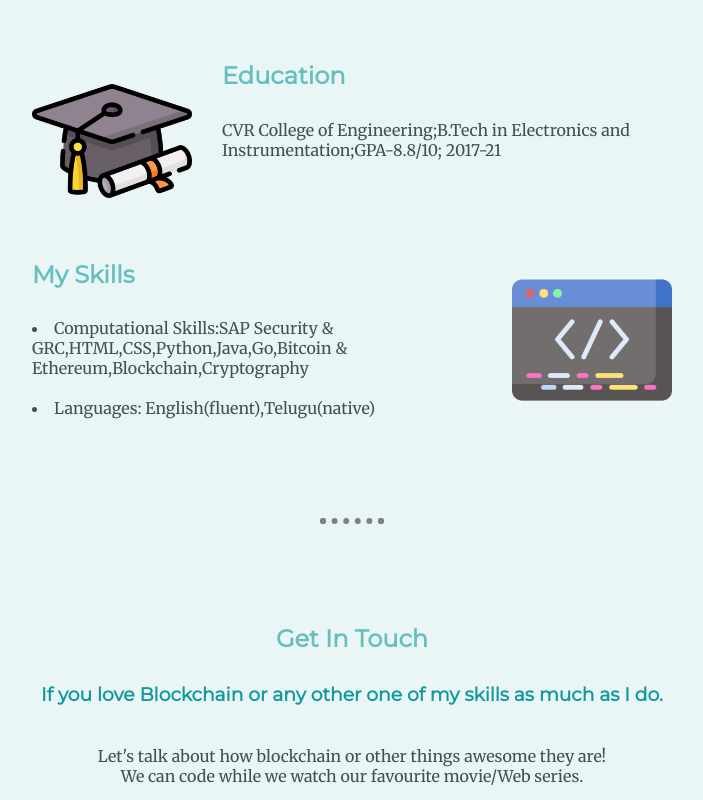
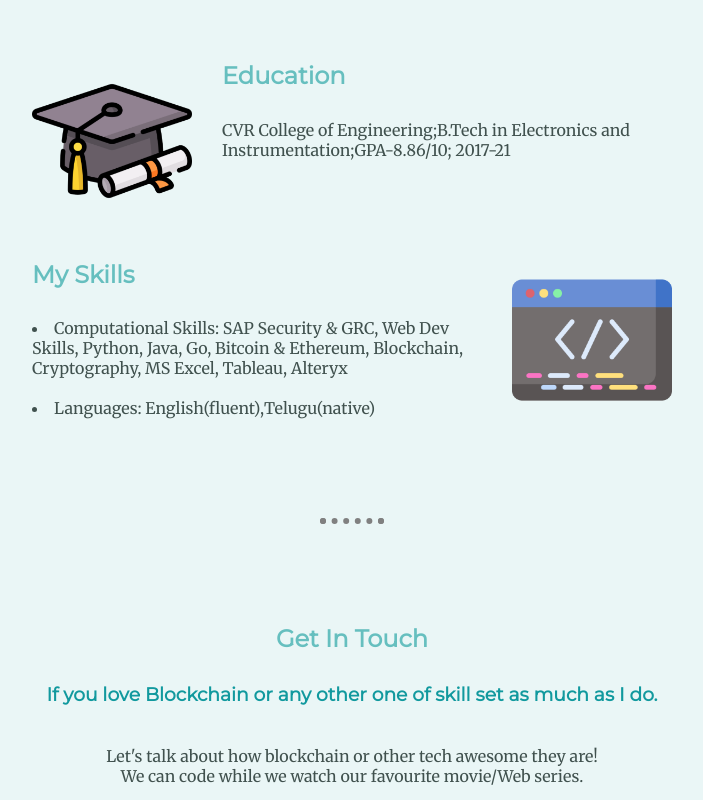
Before and after one commit to guansekhar/cv, a plain HTML site: page index.html in a window 1280 px wide. Shown: the part 1240-2040 px from the top of the page, without its empty margins (288-991 px from the left). Drawn offline with Linux system fonts and the light colour scheme.

Commit message:
Update index.html

```diff
--- a/index.html
+++ b/index.html
@@ -33,7 +33,7 @@
           <img class="Grad" src="graduation-hat.png" alt="Graduation image">
           <h2>Education</h2>
           <p>
-            CVR College of Engineering;B.Tech in Electronics and Instrumentation;GPA-8.8/10; 2017-21
+            CVR College of Engineering;B.Tech in Electronics and Instrumentation;GPA-8.86/10; 2017-21
           </p>
         </div>
         <div class="skill-row">
@@ -41,7 +41,7 @@
           <img class="prog" src="programming.png" alt="Programming">
           <h2>My Skills</h2>
 
-          <li>Computational Skills:SAP Security & GRC,HTML,CSS,Python,Java,Go,Bitcoin & Ethereum,Blockchain,Cryptography</li>
+          <li>Computational Skills: SAP Security & GRC, Web Dev Skills, Python, Java, Go, Bitcoin & Ethereum, Blockchain, Cryptography, MS Excel, Tableau, Alteryx</li>
           <br>
           <li>Languages: English(fluent),Telugu(native)</li>
 
@@ -51,8 +51,8 @@
       <hr>
       <div class="contact-me">
         <h2>Get In Touch</h2>
-        <h3>If you love Blockchain or any other one of my skills as much as I do.</h3>
-        <p class="contact-message">Let's talk about how blockchain or other things awesome they are! We can code while we watch our favourite movie/Web series.</p>
+        <h3>If you love Blockchain or any other one of skill set as much as I do.</h3>
+        <p class="contact-message">Let's talk about how blockchain or other tech awesome they are! We can code while we watch our favourite movie/Web series.</p>
         <a class="btn" href="mailto:gunasekharvintha@gmail.com">CONTACT ME</a>
       </div>
     </div>
```
